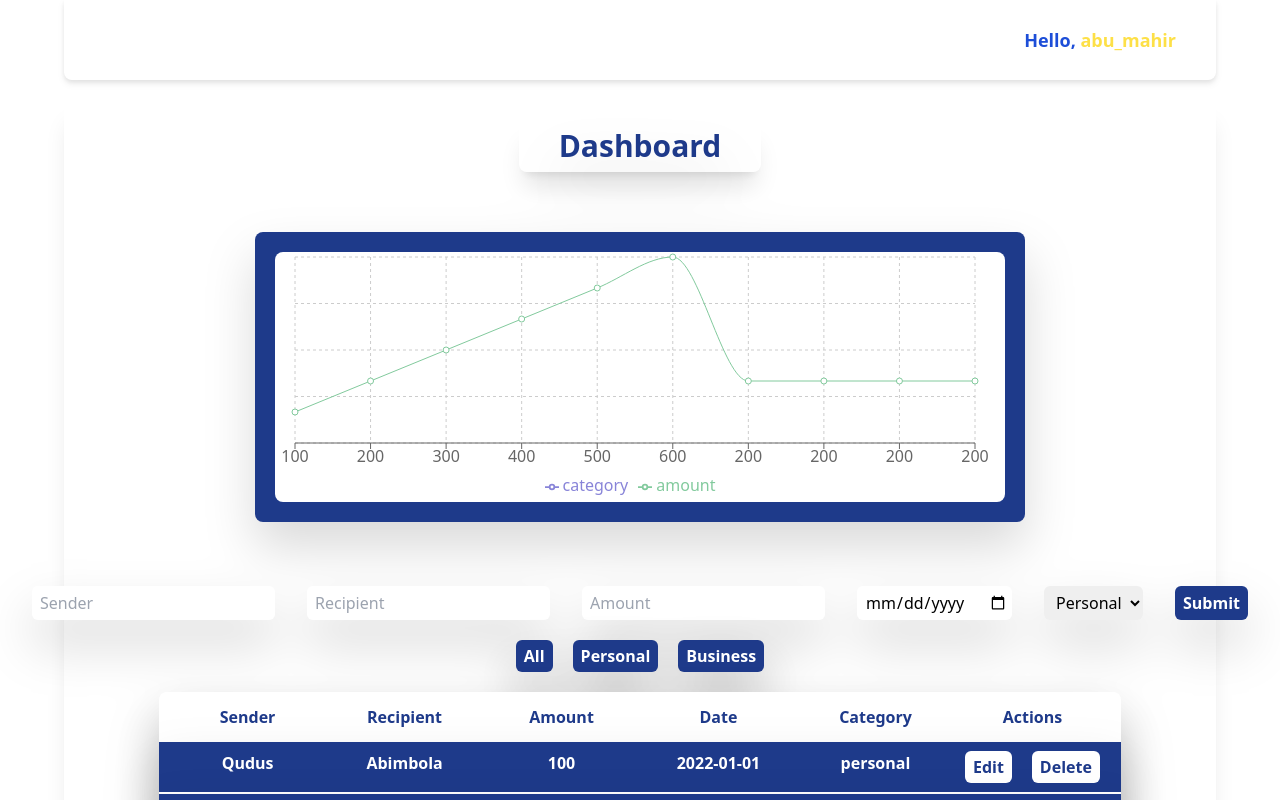
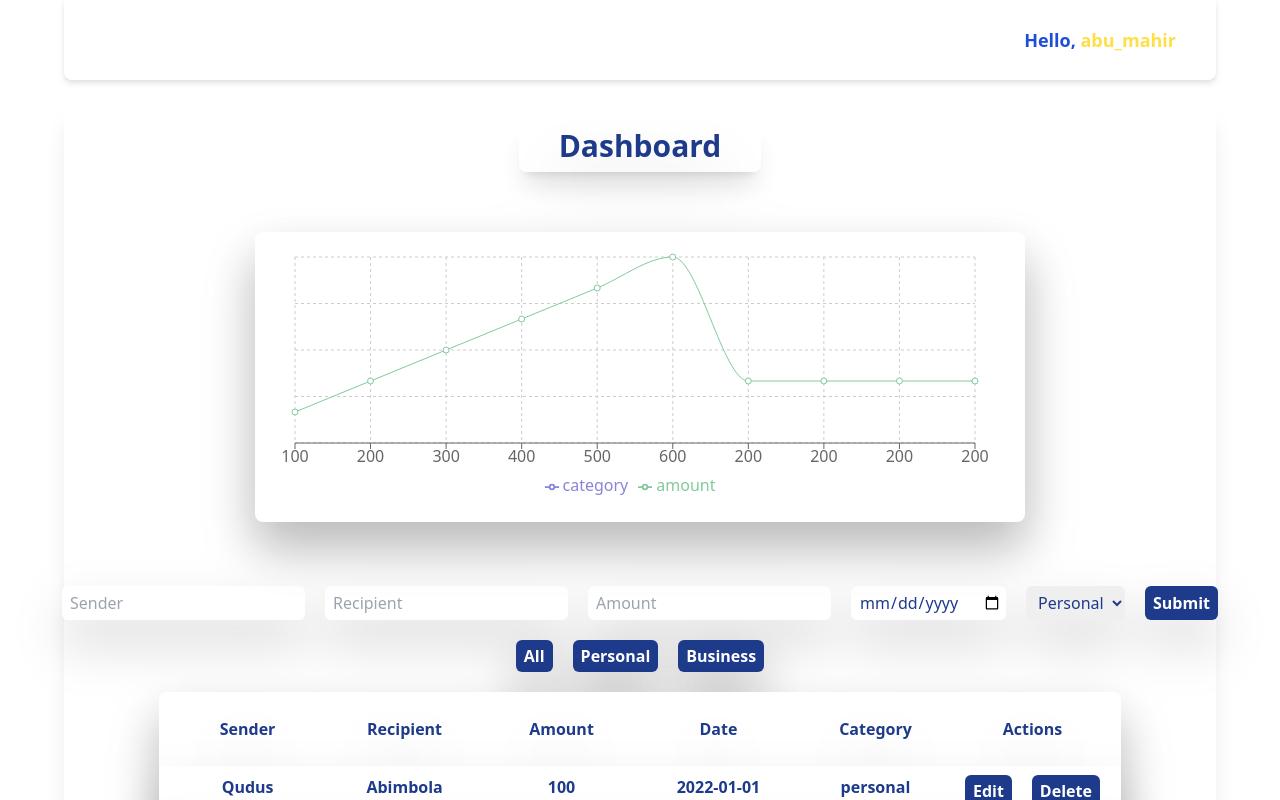
Before and after one commit to AbuMahir980/Remittance-Tracker, a React (Create React App) app: page / in a window 1280 px wide. Shown: the top 800 px of the page. Built offline with nearby package versions, Linux system fonts and the light colour scheme.

Commit message:
Update changes

```diff
--- a/src/Components/AddTransaction.jsx
+++ b/src/Components/AddTransaction.jsx
@@ -18,12 +18,12 @@ const AddTransaction = ({addTransaction}) => {
     }
     return (
         <div>
-            <form action="" onSubmit={handleSubmit} className="flex justify-between gap-8">
-                <input type="text" placeholder="Sender" value={sender} onChange={e => setSender(e.target.value)} className="p-1 pl-2 rounded-md" />
-                <input type="text" placeholder="Recipient" value={recipient} onChange={e => setRecipient(e.target.value)} className="p-1 pl-2 rounded-md" />
-                <input type="number" placeholder="Amount" value={amount} onChange={e => setAmount(e.target.value)} className="p-1 pl-2 rounded-md" />
-                <input type="date" value={date} onChange={e => setDate(e.target.value)} className="p-1 pl-2 rounded-md"/>
-                <select value={category} onChange={e => setCategory(e.target.value)} className="p-1 pl-2 rounded-md">
+            <form action="" onSubmit={handleSubmit} className="flex justify-between gap-5">
+                <input type="text" placeholder="Sender" value={sender} onChange={e => setSender(e.target.value)} className="p-1 pl-2 rounded-md text-blue-900" />
+                <input type="text" placeholder="Recipient" value={recipient} onChange={e => setRecipient(e.target.value)} className="p-1 pl-2 rounded-md text-blue-900" />
+                <input type="number" placeholder="Amount" value={amount} onChange={e => setAmount(e.target.value)} className="p-1 pl-2 rounded-md text-blue-900" />
+                <input type="date" value={date} onChange={e => setDate(e.target.value)} className="p-1 pl-2 rounded-md text-blue-900"/>
+                <select value={category} onChange={e => setCategory(e.target.value)} className="p-1 pl-2 rounded-md text-blue-900">
                     <option value="personal" className="pr-2">Personal</option>
                     <option value="business">Business</option>
                 </select>
--- a/src/Components/ListTransaction.jsx
+++ b/src/Components/ListTransaction.jsx
@@ -6,7 +6,7 @@ const ListTransaction = ({ transactions, deleteTransaction, updateTransaction })
         <div className='bg-white m-auto drop-shadow-2xl text-blue-900 rounded-lg'>
             <table>
             <thead>
-                <tr className="grid grid-cols-6 text-center py-3 gap-5 m-auto text-center px-5 ">
+                <tr className="grid grid-cols-6 py-3 gap-5 m-auto text-center px-5 drop-shadow-2xl my-3">
                 <th>Sender</th>
                 <th>Recipient</th>
                 <th>Amount</th>
--- a/src/Components/TransactionRow.jsx
+++ b/src/Components/TransactionRow.jsx
@@ -20,27 +20,27 @@ const TransactionRow = ({ transaction, deleteTransaction, updateTransaction }) =
     return (
         <tr>
         {isEditing ? (
-            <>
-            <td><input type="text" name="sender" value={updatedTransaction.sender} onChange={handleChange} /></td>
-            <td><input type="text" name="recipient" value={updatedTransaction.recipient} onChange={handleChange} /></td>
-            <td><input type="number" name="amount" value={updatedTransaction.amount} onChange={handleChange} /></td>
-            <td><input type="date" name="date" value={updatedTransaction.date} onChange={handleChange} /></td>
-            <td><select name="category" value={updatedTransaction.category} onChange={handleChange}>
-                <option value="personal">Personal</option>
-                <option value="business">Business</option>
-            </select></td>
-            <td><button onClick={handleUpdate}>Save</button></td>
-            </>
+            <div className='grid grid-cols-6 gap-5 px-5 justify-center text-center drop-shadow-2xl my-3'>
+            <input type="text" name="sender" value={updatedTransaction.sender} onChange={handleChange} className='p-1 pl-2 rounded-md text-center w-32 text-blue-900' />
+            <input type="text" name="recipient" value={updatedTransaction.recipient} onChange={handleChange} className='p-1 pl-2 rounded-md text-center w-32 ml-1 text-blue-900' />
+            <input type="number" name="amount" value={updatedTransaction.amount} onChange={handleChange} className='p-1 pl-2 rounded-md text-center w-32 ml-1 text-blue-900' />
+            <input type="date" name="date" value={updatedTransaction.date} onChange={handleChange} className='p-1 pl-2 rounded-md text-center w-32 text-blue-900' />
+            <select name="category" value={updatedTransaction.category} onChange={handleChange} className='p-1 pl-2 rounded-md text-center w-32 text-blue-900' >
+                <option value="personal" className='text-blue-900'>Personal</option>
+                <option value="business" className='text-blue-900'>Business</option>
+            </select>
+            <button onClick={handleUpdate} className='p-1 pl-2 text-center w-28 rounded-md bg-blue-900 text-white ml-2'>Save</button>
+            </div>
         ) : (
-            <div className="bg-blue-900 grid grid-cols-6 gap-5 m-auto drop-shadow-2xl border-b-2 font-bold border-white text-white text-center px-5 py-2">
+            <div className="bg-white grid grid-cols-6 gap-5 m-auto drop-shadow-2xl border-b-2 font-bold border-white text-blue text-center px-5 py-2">
             <td className=' text-center p'>{transaction.sender}</td>
             <td className='text-center'>{transaction.recipient}</td>
             <td className='text-center'>{transaction.amount}</td>
             <td className='text-center'>{transaction.date}</td>
             <td className='text-center'>{transaction.category}</td>
             <td className="flex gap-5">
-                <button onClick={() => setIsEditing(true)} className="p-1 pl-2 pr-2 rounded-md bg-white text-blue-900 font-bold">Edit</button>
-                <button onClick={handleDelete} className="p-1 pl-2 pr-2 rounded-md bg-white text-blue-900 font-bold">Delete</button>
+                <button onClick={() => setIsEditing(true)} className="p-1 pl-2 pr-2 rounded-md bg-blue-900 text-white font-bold">Edit</button>
+                <button onClick={handleDelete} className="p-1 pl-2 pr-2 rounded-md bg-blue-900 text-white font-bold">Delete</button>
             </td>
             </div>
         )}
--- a/src/Pages/Dashboard.jsx
+++ b/src/Pages/Dashboard.jsx
@@ -37,7 +37,7 @@ const Dashboard = () => {
             <Header user={Userprofile}/>
             <div className='w-[90vw] min-h-[80vh] m-auto drop-shadow-2xl my-5 shadow-xl flex flex-col justify-start items-center rounded-lg pb-5'>
                 <h1 className="text-center mt-5 mb-5 font-black text-3xl text-blue-900 shadow-xl px-10 py-2 rounded-lg">Dashboard</h1>
-                <div className='bg-blue-900 rounded-lg py-5 px-5 mb-16 mt-10'>
+                <div className='bg-white drop-shadow-2xl rounded-lg py-5 px-5 mb-16 mt-10'>
                     {/* <LineChart width={800} height={300} data={initialTransactions} margin={{ top: 5, right: 20, bottom: 5, left: 0 }}>
                         <Line type="monotone" dataKey="amount" stroke="#8884d8" />
                         <CartesianGrid stroke="#ccc" strokeDasharray="2 2" />
```
